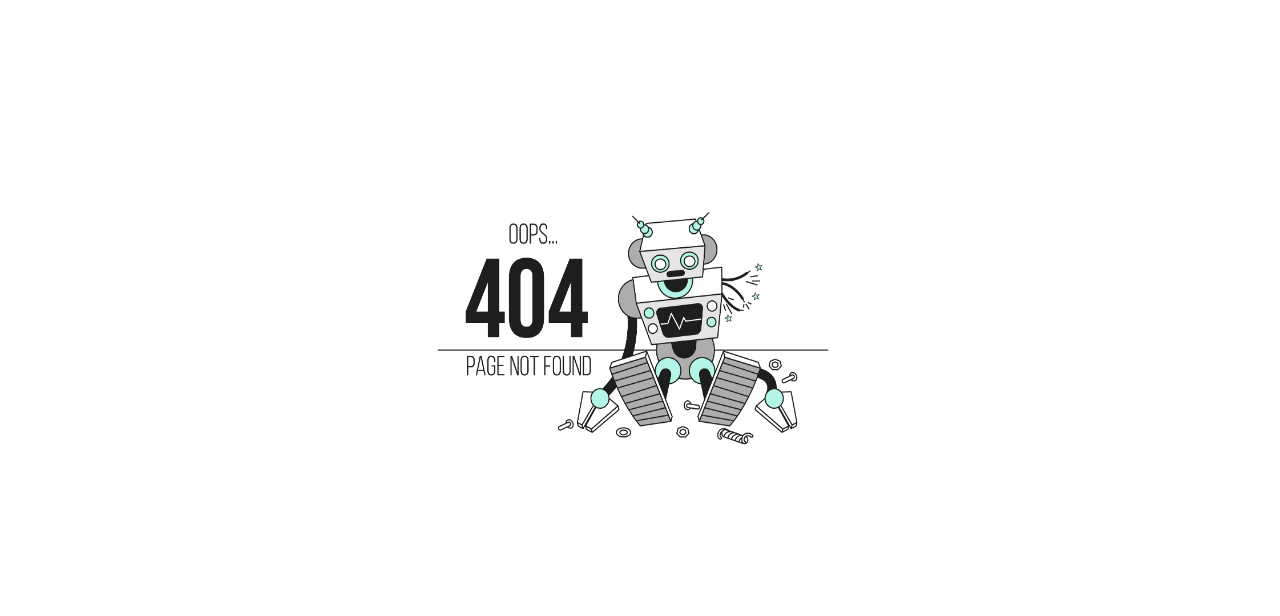
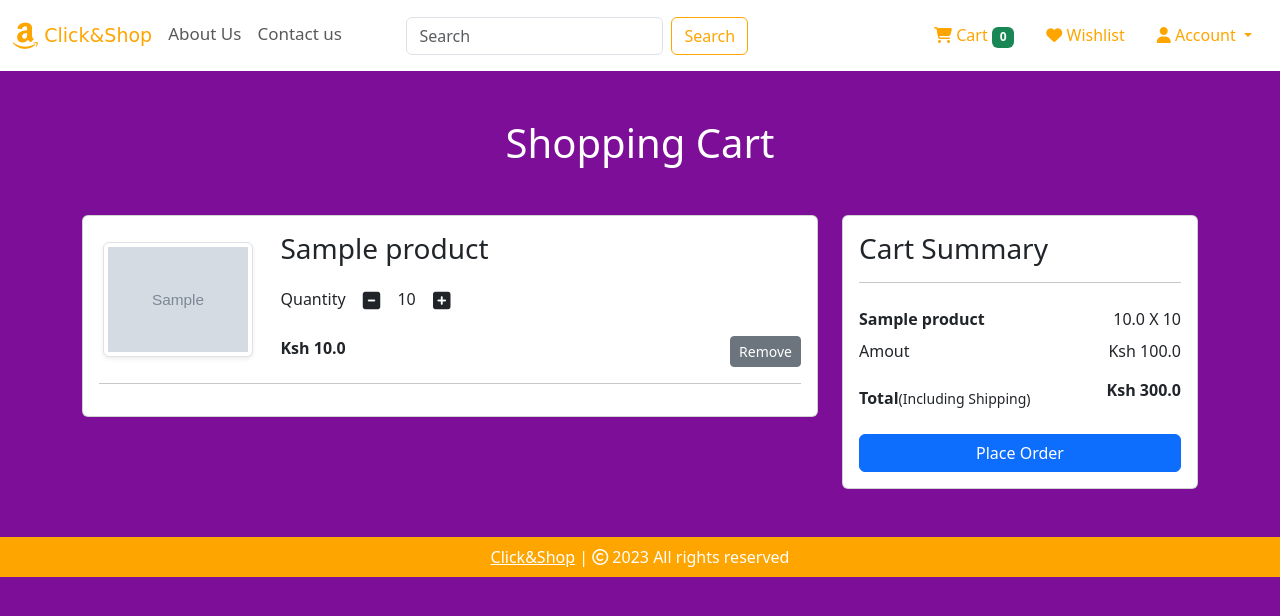
Before and after one commit to Houria2003/Click-Shop, a Flask app: page /cart in a window 1280 px wide. Shown: the top 616 px of the page. Run offline with Flask 3, Linux system fonts and the light colour scheme; a user stored in the database is signed in; tables that the repository leaves empty hold one stand-in row (values such as "Sample post"); grey boxes marked "Sample" are stand-in pictures; some libraries are stand-ins or nearby versions.

Commit message:
Implémentation complète du panier
- Ajout du template cart.html
- Intégration dans base.html
- Logique métier dans views.py

```diff
--- a/website/templates/base.html
+++ b/website/templates/base.html
@@ -44,7 +44,7 @@
 
         <ul class="navbar-nav">
           <li class="nav-item mx-2">
-            <a class="nav-link" href="#" style="color: orange;">
+            <a class="nav-link" href="/cart" style="color: orange;">
               <i class="fa-solid fa-cart-shopping" style="color: orange;"></i> Cart
               <span class="badge bg-success">0</span>
             </a>
--- /dev/null
+++ b/website/templates/cart.html
@@ -0,0 +1,90 @@
+{% extends 'base.html' %}
+
+{% block title %} Cart {% endblock %}
+
+
+{% block body %}
+
+<div class="container my-5">
+    <div class="row">
+        {% if cart %}
+
+        <h1 class="text-center mb-5" style="color: white;">Shopping Cart</h1>
+        <div class="col-sm-8">
+            <div class="card">
+                <div class="card-body">
+
+                    {% for item in cart %}
+
+                    <div class="row">
+                        <div class="col-sm-3 text-center align-self-center">
+                            <img src="{{ item.product.product_picture }}" alt="" class="img-fluid img-thumbnail shadow-sm" height="150px" width="150px">
+                        </div>
+                        <div class="col-sm-9">
+                            <div>
+                                <h3>{{ item.product.product_name }}</h3>
+                                <div class="my-3">
+                                    <label for="quantity">Quantity</label>
+                                    <a class="minus-cart btn" pid="{{item.id}}"><i class="fas fa-minus-square fa-lg"></i></a>
+                                    <span id="quantity">{{ item.quantity }}</span>
+                                    <a class="plus-cart btn " pid="{{ item.id }}"><i class="fas fa-plus-square fa-lg"></i></a>
+
+                                </div>
+
+                                <div class="d-flex justify-content-between">
+                                    <p class="mb-0"><span><strong>Ksh {{ item.product.current_price }}</strong></span></p>
+                                    <a href="" class="remove-cart btn btn-sm btn-secondary mr-3 " pid="{{item.id}}">Remove</a>
+                                </div>
+                            </div>
+                        </div>
+                    </div>
+                    <hr>
+
+                    {% endfor %}
+                </div>
+            </div>
+        </div>
+
+        <div class="col-sm-4">
+            <div class="card">
+                <div class="card-body">
+                    <h3>Cart Summary </h3>
+                    <hr color="black">
+                    <ul class="list-group">
+                        {% for item in cart %}
+
+                        <li class="list-group-item d-flex justify-content-between align-items-center border-0 px-0 pb-0"><strong>{{item.product.product_name}}</strong><span id="amount">{{item.product.current_price}} X <span id="quantity{{item.id}}">{{ item.quantity}}</span></span></li>
+
+                        {% endfor %}
+
+
+                        <li class="list-group-item d-flex justify-content-between align-items-center border-0 px-0 pb-0">Amout <span>Ksh <span id="amount_tt">{{ amount }}</span></span></li>
+
+                        <li class="list-group-item d-flex justify-content-between align-items-center border-0 px-0 mb-3">
+                            <div style="margin-top: 15px;">
+                                <strong>Total</strong><small>(Including Shipping)</small>
+                            </div>
+                            <span><strong>Ksh </strong><span id="totalamount"><strong>{{ total }}</strong></span></span>
+
+                        </li>
+
+                    </ul>
+
+                    <div class="d-grid"><a href="/place-order" class="btn btn-primary">Place Order</a></div>
+
+                </div>
+            </div>
+        </div>
+
+
+
+        {% else %}
+
+        <h1 class="text-center mb-5" style="color: white;">Your Cart is Empty</h1>
+
+        {% endif %}
+    </div>
+</div>
+
+
+{% endblock %}
--- a/website/views.py
+++ b/website/views.py
@@ -46,3 +46,14 @@ def add_to_cart(item_id):
         flash(f'{new_cart_item.product.product_name} has not been added to cart')
 
     return redirect(request.referrer)
+
+
+@views.route('/cart')
+@login_required
+def show_cart():
+    cart = Cart.query.filter_by(customer_link=current_user.id).all()
+    amount = 0
+    for item in cart:
+        amount += item.product.current_price * item.quantity
+
+    return render_template('cart.html', cart=cart, amount=amount, total=amount+200)
```
